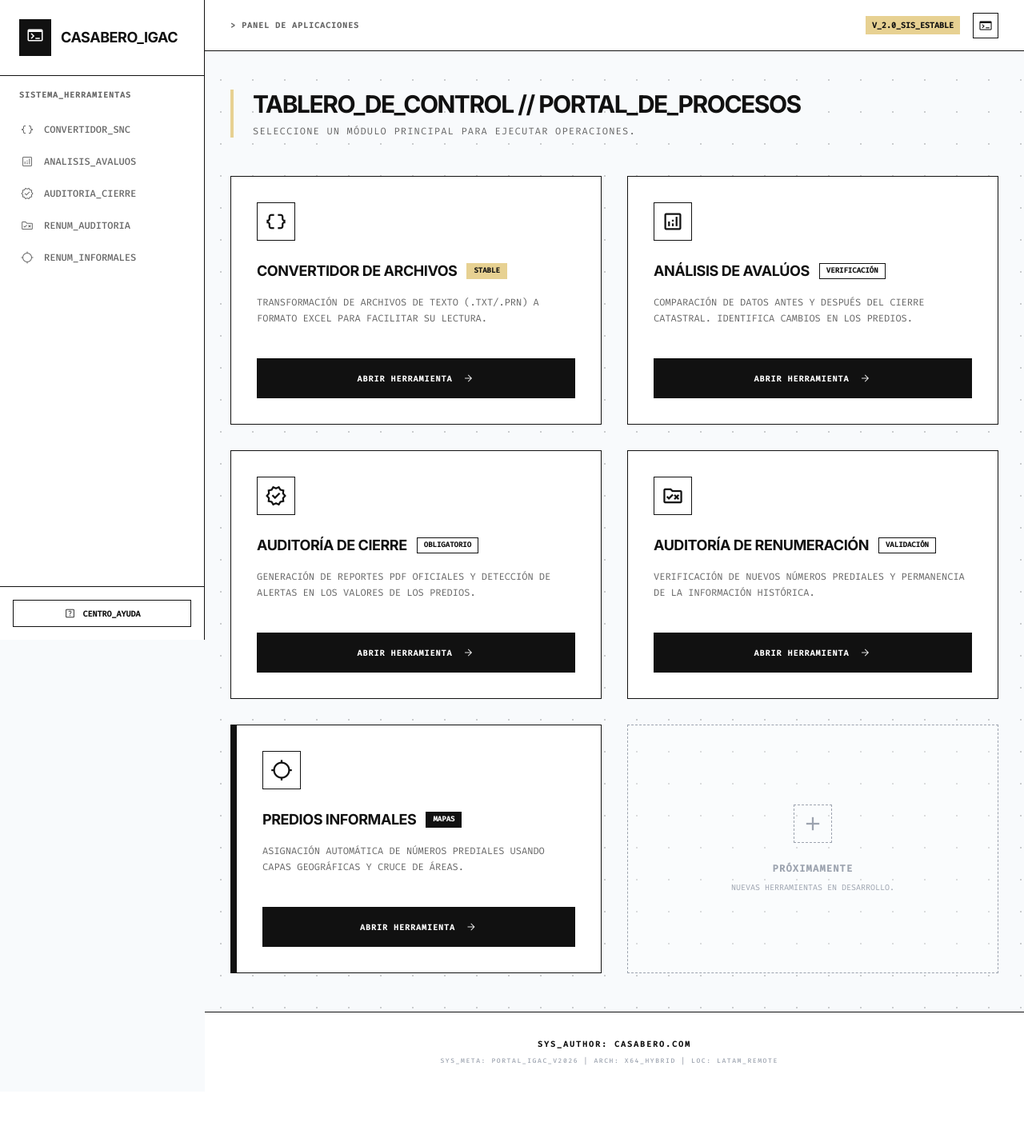
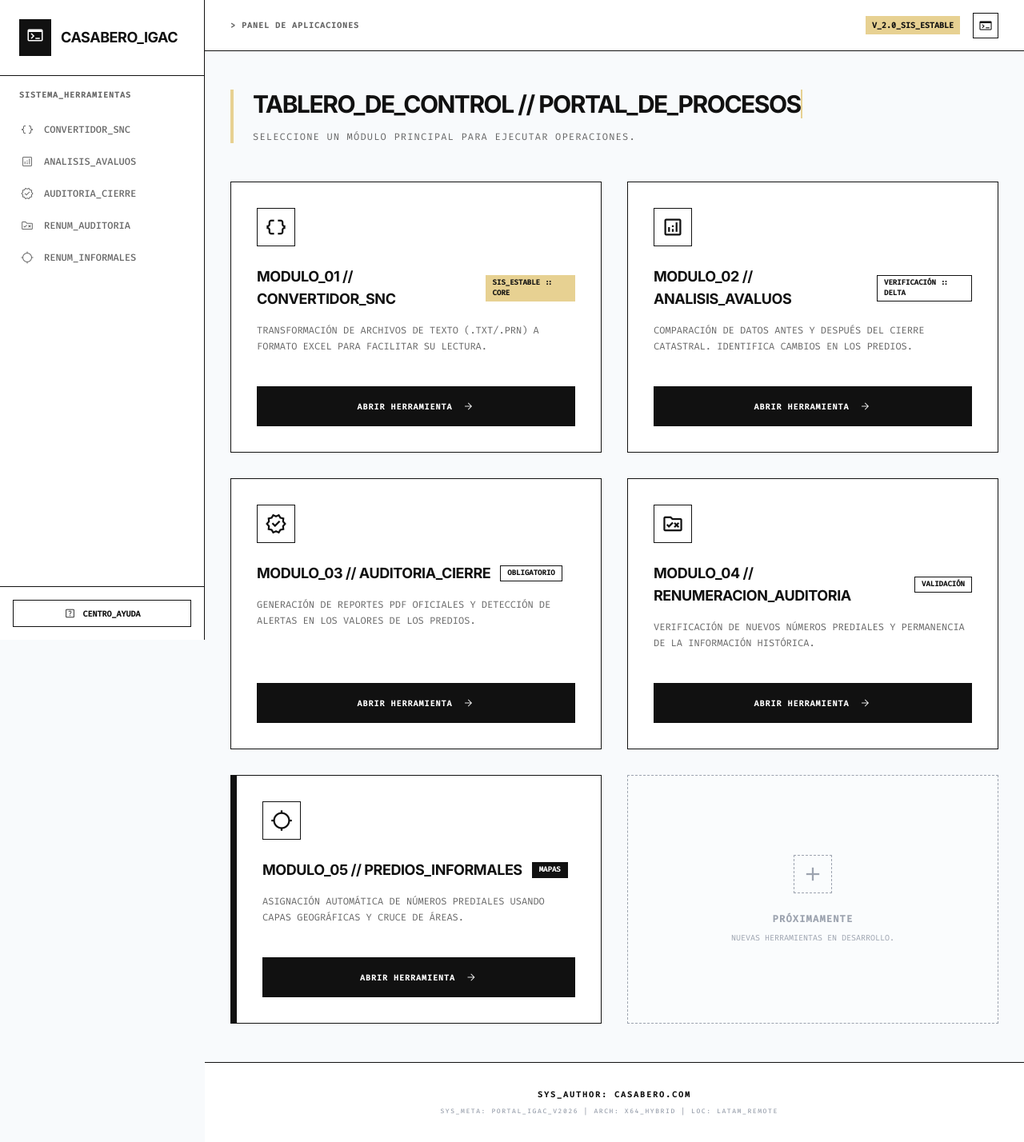
Before and after one commit to casabero/igac-portal, a Flask app: template templates/index.html in a window 1280 px wide. Shown: the whole page at 80% size. Before the commit the page ends 1332 px from the top, so only its background shows below. Run offline with Flask 3, Linux system fonts and the light colour scheme; the template is opened without the code that fills it, so the values that code supplies are empty; some libraries are stand-ins or nearby versions.

Commit message:
style: branding update 3.0 - typewriter effects, precise grid and standardized syntax (// and ::)

```diff
--- a/app.py
+++ b/app.py
@@ -55,12 +55,12 @@ def snc_tool():
     registrar_visita('/snc')
     if request.method == 'POST':
         if 'archivo' not in request.files:
-            flash('Por favor, suba un archivo para procesar')
+            flash('ERROR_SISTEMA :: ARCHIVO_REQUERIDO_PARA_PROCESO')
             return redirect(request.url)
         file = request.files['archivo']
         opcion = request.form.get('opcion')
         if file.filename == '':
-            flash('Seleccione un archivo válido (Excel o CSV)')
+            flash('ERROR_FLUJO :: FORMATO_NO_ADMITIDO (REQUERIDO: TXT/PRN/EXCEL/CSV)')
             return redirect(request.url)
         if file and opcion:
             try:
@@ -84,16 +84,16 @@ def admin_login():
         pw = request.form.get('password')
         if user == ADMIN_USER and pw == ADMIN_PASS:
             session['admin_logged_in'] = True
-            flash('Bienvenido, Administrador.', 'success')
+            flash('SIS_ACCESO_CONCEDIDO // BIENVENIDO_ADMIN_ROOT', 'success')
             return redirect(url_for('admin_dashboard'))
         else:
-            flash('Credenciales incorrectas.', 'danger')
+            flash('SIS_ACCESO_DENEGADO // TOKEN_INVÁLIDO_BLOQUEADO', 'danger')
     return render_template('admin_login.html')
 
 @app.route('/admin/logout')
 def admin_logout():
     session.pop('admin_logged_in', None)
-    flash('Sesión cerrada.', 'info')
+    flash('SIS_SESIÓN_TERMINADA // REINICIO_CONEXIÓN', 'info')
     return redirect(url_for('index'))
 
 @app.route('/admin/dashboard')
@@ -210,7 +210,7 @@ def clear_analysis():
     session.pop('name_pre', None)
     session.pop('path_post', None)
     session.pop('name_post', None)
-    flash('Se han limpiado los datos de la sesión.')
+    flash('RES_BUFFER_DEPURADO // DATOS_SESIÓN_BORRADOS')
     return redirect(url_for('avaluos_tool'))
 
 # --- RUTA 5: AUDITORÍA DE CIERRE Y MASIVOS ---
@@ -290,7 +290,7 @@ def clear_auditoria():
             try: os.remove(path)
             except: pass
         session.pop(key, None)
-    flash('Se han limpiado los datos de la sesión de auditoría.')
+    flash('SIS_AUDITORIA_CACHE_DEPURADO // BUFFER_REINICIADO')
     return redirect(url_for('auditoria_tool'))
 
 @app.route('/renumeracion/detectar-columnas', methods=['POST'])
--- a/modules/renumeracion_auditor.py
+++ b/modules/renumeracion_auditor.py
@@ -231,13 +231,13 @@ import matplotlib.pyplot as plt
 
 class AuditoriaRenumeracionPDF(FPDF):
     def header(self):
-        self.set_fill_color(17, 17, 17); self.rect(0, 0, 216, 35, 'F'); self.set_y(12); self.set_font('Helvetica', 'B', 16); self.set_text_color(255, 255, 255); self.cell(0, 10, 'REPORTE DE RENUMERACIÓN - IGAC', 0, 1, 'C')
-        self.set_font('Helvetica', '', 8); self.set_text_color(156, 163, 175); self.cell(0, 5, 'SISTEMA DE AUDITORÍA CATASTRAL MULTIPROPÓSITO', 0, 1, 'C'); self.ln(15)
+        self.set_fill_color(17, 17, 17); self.rect(0, 0, 216, 35, 'F'); self.set_y(12); self.set_font('Helvetica', 'B', 16); self.set_text_color(255, 255, 255); self.cell(0, 10, 'REPORTE_RENUMERACIÓN // IGAC', 0, 1, 'C')
+        self.set_font('Helvetica', '', 8); self.set_text_color(156, 163, 175); self.cell(0, 5, 'SIS_AUDITORÍA_CATASTRAL :: MULTIPROPÓSITO', 0, 1, 'C'); self.ln(15)
 
     def footer(self):
         self.set_y(-20); self.set_draw_color(229, 231, 235); self.line(20, self.get_y(), 196, self.get_y()); self.ln(2)
         self.set_font('Helvetica', 'I', 7); self.set_text_color(156, 163, 175)
-        self.cell(0, 10, 'sys_author: CASABERO.COM', 0, 0, 'L'); self.cell(0, 10, f'Página {self.page_no()}', 0, 0, 'R')
+        self.cell(0, 10, 'sys_author :: CASABERO.COM', 0, 0, 'L'); self.cell(0, 10, f'Página {self.page_no()}', 0, 0, 'R')
 
 def generar_pdf_renumeracion(resultados):
     """Genera un reporte PDF detallado"""
--- a/templates/admin_login.html
+++ b/templates/admin_login.html
@@ -11,10 +11,10 @@
             <div class="w-16 h-16 bg-gray-900 text-white flex items-center justify-center mx-auto mb-4">
                 <span class="material-symbols-outlined text-[40px] font-light">admin_panel_settings</span>
             </div>
-            <h3 class="text-xl font-display font-bold text-gray-900 uppercase tracking-tighter">panel_control // acceso
+            <h3 class="text-xl font-display font-bold text-gray-900 uppercase tracking-tighter">PANEL_CONTROL // ACCESO
             </h3>
-            <p class="text-[10px] font-mono text-gray-500 mt-2 uppercase">Ingrese credenciales de administrador de
-                casabero.</p>
+            <p class="text-[10px] font-mono text-gray-500 mt-2 uppercase tracking-widest">AUTENTICACIÓN ::
+                CREDENCIALES_ROOT</p>
         </div>
 
         <form method="POST" class="space-y-8 uppercase font-mono">
--- a/templates/auditoria_tool.html
+++ b/templates/auditoria_tool.html
@@ -133,9 +133,9 @@
                     Reiniciar Auditoría
                 </a>
                 <div class="flex items-center gap-3">
-                    <span class="w-2 h-2 bg-green-500 rounded-none animate-pulse"></span>
-                    <span
-                        class="text-[10px] font-mono font-bold text-gray-900 uppercase tracking-widest">SIS_ACTIVO</span>
+                    <span class="w-2 h-2 bg-accent rounded-none animate-pulse"></span>
+                    <span class="text-[10px] font-mono font-bold text-gray-900 uppercase tracking-widest">SIS_CORE ::
+                        ACTIVO</span>
                 </div>
             </div>
         </div>
--- a/templates/avaluo_tool.html
+++ b/templates/avaluo_tool.html
@@ -34,8 +34,8 @@
         <div class="mb-10 border-l-4 border-accent pl-6">
             <h2 class="text-xl font-display font-bold text-gray-900 uppercase tracking-tighter">MODULO_02 //
                 ANALISIS_AVALUOS</h2>
-            <p class="text-xs font-mono text-gray-500 mt-2 uppercase">Ejecución: detección de deltas precierre vs
-                postcierre.</p>
+            <p class="text-xs font-mono text-gray-500 mt-2 uppercase tracking-widest">EJECUCIÓN ::
+                DELTA_PRECIERRE_VS_POSTCIERRE</p>
         </div>
 
         <form method="POST" enctype="multipart/form-data" class="space-y-10">
--- a/templates/base.html
+++ b/templates/base.html
@@ -8,7 +8,7 @@
     <link
         href="https://fonts.googleapis.com/css2?family=Inter:wght@300;400;500;600;700&family=Fira+Code:wght@400;500&display=swap"
         rel="stylesheet" />
-    <link href="https://fonts.googleapis.com/css2?family=Material+Symbols+Outlined:wght,FILL@100..700,0..1&display=swap"
+    <link href="https://fonts.googleapis.com/css2?family=Material+Symbols+Outlined:wght,FILL,GRAD@200,0,0&display=swap"
         rel="stylesheet" />
     <script src="https://cdn.tailwindcss.com?plugins=forms"></script>
     <script>
@@ -57,8 +57,38 @@
         }
 
         .grid-bg {
-            background-image: radial-gradient(#11111133 1px, transparent 1px);
+            background-image: radial-gradient(#11111122 0.5px, transparent 0.5px);
             background-size: 40px 40px;
+        }
+
+        @keyframes typing {
+            from {
+                width: 0
+            }
+
+            to {
+                width: 100%
+            }
+        }
+
+        .typewriter {
+            display: inline-block;
+            overflow: hidden;
+            white-space: nowrap;
+            border-right: 2px solid #e7d192;
+            animation: typing 1.5s steps(40, end), blink-caret 0.75s step-end infinite;
+        }
+
+        @keyframes blink-caret {
+
+            from,
+            to {
+                border-color: transparent
+            }
+
+            50% {
+                border-color: #e7d192
+            }
         }
     </style>
     {% block head %}{% endblock %}
--- a/templates/index.html
+++ b/templates/index.html
@@ -7,8 +7,9 @@
 {% block content %}
 <div class="max-w-5xl mx-auto py-4">
     <div class="mb-12 border-l-4 border-accent pl-6">
-        <h3 class="text-3xl font-display font-bold text-gray-900 uppercase tracking-tighter">TABLERO_DE_CONTROL //
-            PORTAL_DE_PROCESOS</h3>
+        <h3 class="text-3xl font-display font-bold text-gray-900 uppercase tracking-tighter">
+            <span class="typewriter">TABLERO_DE_CONTROL // PORTAL_DE_PROCESOS</span>
+        </h3>
         <p class="text-gray-500 mt-2 font-mono text-xs uppercase tracking-widest">Seleccione un módulo principal para
             ejecutar operaciones.</p>
     </div>
@@ -24,10 +25,11 @@
                 </div>
                 <div class="flex items-center gap-3 mb-4">
                     <h4 class="text-lg font-display font-bold text-gray-900 uppercase tracking-tight">
-                        Convertidor de Archivos
+                        MODULO_01 // CONVERTIDOR_SNC
                     </h4>
                     <span
-                        class="px-2 py-0.5 text-[9px] font-mono font-bold bg-accent text-primary border border-accent">STABLE</span>
+                        class="px-2 py-0.5 text-[9px] font-mono font-bold bg-accent text-primary border border-accent">SIS_ESTABLE
+                        :: CORE</span>
                 </div>
                 <p class="text-xs font-mono text-gray-500 leading-relaxed mb-10 uppercase">
                     Transformación de archivos de texto (.txt/.prn) a formato Excel para facilitar su lectura.
@@ -49,10 +51,11 @@
                     <span class="material-symbols-outlined text-[28px]">analytics</span>
                 </div>
                 <div class="flex items-center gap-3 mb-4">
-                    <h4 class="text-lg font-display font-bold text-gray-900 uppercase tracking-tight">Análisis de
-                        Avalúos
+                    <h4 class="text-lg font-display font-bold text-gray-900 uppercase tracking-tight">
+                        MODULO_02 // ANALISIS_AVALUOS
                     </h4>
-                    <span class="px-2 py-0.5 text-[9px] font-mono font-bold border border-gray-900">VERIFICACIÓN</span>
+                    <span class="px-2 py-0.5 text-[9px] font-mono font-bold border border-gray-900">VERIFICACIÓN ::
+                        DELTA</span>
                 </div>
                 <p class="text-xs font-mono text-gray-500 leading-relaxed mb-10 uppercase">
                     Comparación de datos antes y después del cierre catastral. Identifica cambios en los predios.
@@ -74,8 +77,8 @@
                     <span class="material-symbols-outlined text-[28px]">verified</span>
                 </div>
                 <div class="flex items-center gap-3 mb-4">
-                    <h4 class="text-lg font-display font-bold text-gray-900 uppercase tracking-tight">Auditoría de
-                        Cierre
+                    <h4 class="text-lg font-display font-bold text-gray-900 uppercase tracking-tight">
+                        MODULO_03 // AUDITORIA_CIERRE
                     </h4>
                     <span class="px-2 py-0.5 text-[9px] font-mono font-bold border border-gray-900">OBLIGATORIO</span>
                 </div>
@@ -100,7 +103,7 @@
                 </div>
                 <div class="flex items-center gap-3 mb-4">
                     <h4 class="text-lg font-display font-bold text-gray-900 uppercase tracking-tight">
-                        Auditoría de Renumeración
+                        MODULO_04 // RENUMERACION_AUDITORIA
                     </h4>
                     <span class="px-2 py-0.5 text-[9px] font-mono font-bold border border-gray-900">VALIDACIÓN</span>
                 </div>
@@ -125,7 +128,7 @@
                 </div>
                 <div class="flex items-center gap-3 mb-4">
                     <h4 class="text-lg font-display font-bold text-gray-900 uppercase tracking-tight">
-                        Predios Informales
+                        MODULO_05 // PREDIOS_INFORMALES
                     </h4>
                     <span
                         class="px-2 py-0.5 text-[9px] font-mono font-bold bg-gray-900 text-white border border-gray-900">MAPAS</span>
--- a/templates/informales_tool.html
+++ b/templates/informales_tool.html
@@ -12,8 +12,8 @@
         <div class="mb-10 border-l-4 border-accent pl-6">
             <h2 class="text-xl font-display font-bold text-gray-900 uppercase tracking-tighter">MODULO_05 //
                 RENUMERACION_INFORMAL</h2>
-            <p class="text-[10px] font-mono text-gray-500 mt-2 uppercase">Ejecución: asignación de prediales mediante
-                cruce_geometría.</p>
+            <p class="text-[10px] font-mono text-gray-500 mt-2 uppercase tracking-widest">EJECUCIÓN ::
+                CRUCE_GEOMETRÍA_ASIGNACIÓN</p>
         </div>
 
         <form method="POST" enctype="multipart/form-data" class="space-y-6" id="renumForm">
--- a/templates/renumeracion_tool.html
+++ b/templates/renumeracion_tool.html
@@ -11,9 +11,9 @@
     <div class="max-w-2xl mx-auto bg-white p-10 border border-gray-900 mt-4">
         <div class="mb-10 border-l-4 border-accent pl-6">
             <h2 class="text-xl font-display font-bold text-gray-900 uppercase tracking-tighter">MODULO_04 //
-                RENUM_AUDIT</h2>
-            <p class="text-[10px] font-mono text-gray-500 mt-2 uppercase">Verificación: CICLO_VIDA_ID y
-                CONSISTENCIA_GEOMETRICA.</p>
+                RENUMERACION_AUDITORIA</h2>
+            <p class="text-[10px] font-mono text-gray-500 mt-2 uppercase tracking-widest">VERIFICACIÓN :: CICLO_VIDA_ID
+                & CONSISTENCIA</p>
         </div>
 
         <form method="POST" enctype="multipart/form-data" id="form_renum" class="space-y-10">
--- a/templates/snc_tool.html
+++ b/templates/snc_tool.html
@@ -10,8 +10,7 @@
         <div class="mb-10 border-l-4 border-accent pl-6">
             <h2 class="text-xl font-display font-bold text-gray-900 uppercase tracking-tighter">MODULO_01 //
                 CONVERTIDOR_SNC</h2>
-            <p class="text-xs font-mono text-gray-500 mt-2 uppercase">Ejecución: conversión de datos_planos a
-                flujo_excel.
+            <p class="text-xs font-mono text-gray-500 mt-2 uppercase tracking-widest">EJECUCIÓN :: FLUJO_EXCEL_PARSING
             </p>
         </div>
 
```
Also changed, not shown: modules/auditoria_maestra.py (+8 -4 lines), templates/admin_dashboard.html (+4 -4 lines).
